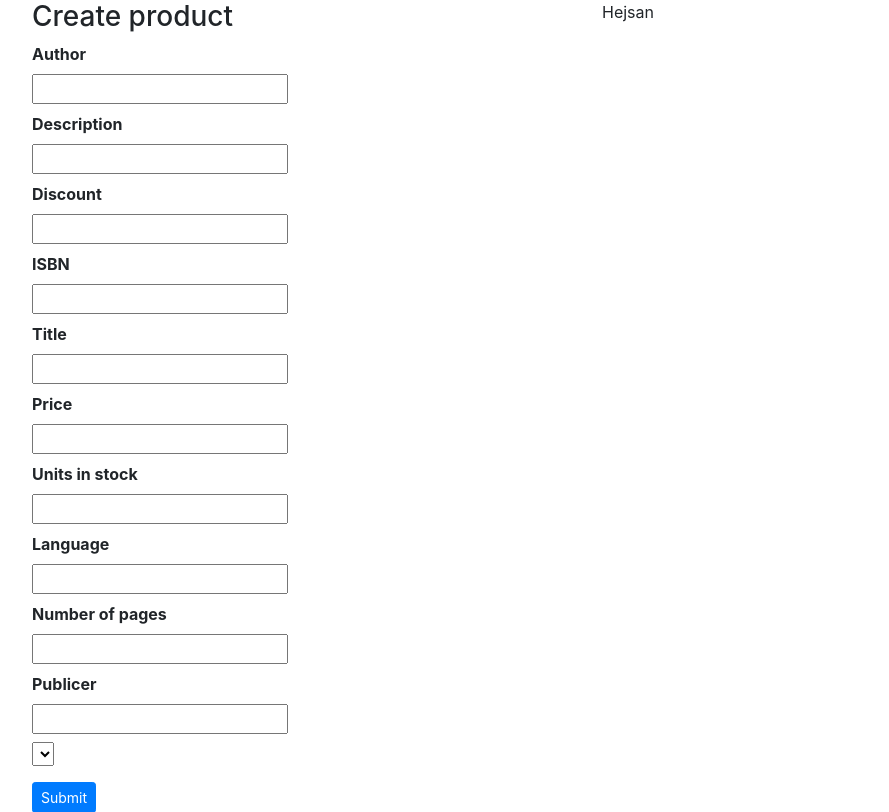
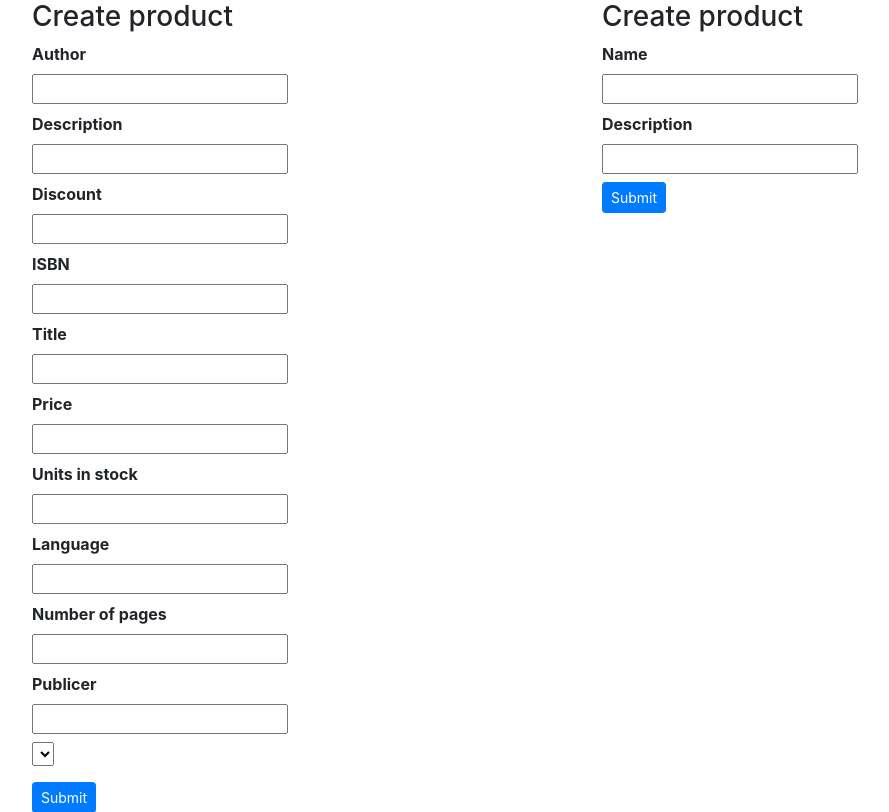
Before and after one commit to 98pontan/D0018E, a Flask app: page /admin in a window 1280 px wide. Shown: the part 56-868 px from the top of the page, without its empty margins (53-942 px from the left). Run offline with Flask 2, Linux system fonts and the light colour scheme; the visitor is signed in with stand-in values (Sample User, id 1); lists and menus that the app fills with data are empty; some libraries are stand-ins or nearby versions.

Commit message:
Add categories form added, just need the sql

```diff
--- a/app.py
+++ b/app.py
@@ -6,13 +6,13 @@ import pymysql
 from hashlib import sha3_256
 from functools import wraps
 from Models import UserForms
-from Models.AdminForms import CreateProduct
+from Models.AdminForms import CreateProduct, CreateCategory
 
 from Models.UserForms import RegisterForm, LoginForm, EditAccountForm, DeleteAccount
 
 app = Flask(__name__)
 app.secret_key = 'a4b99086395b5b714fb1856c1d6cd709'
-app.config['PERMANENT_SESSION_LIFETIME'] = timedelta(minutes=5)
+app.config['PERMANENT_SESSION_LIFETIME'] = timedelta(minutes=15)
 
 
 def login_required(f):
@@ -236,21 +236,21 @@ def deleteaccount():
 @login_required
 @admin_required
 def admin():
-    form = CreateProduct(request.form)
-    if form.validate and request.method == 'POST':
+    create_product = CreateProduct(request.form)
+    create_category = CreateCategory(request.form)
+    if CreateProduct.validate and request.method == 'POST':
         category = request.form.get("selected_category")
-        price = form.price.data
-        discount = form.discount.data
-        author = form.author.data
-        description = form.description.data
-        isbn = form.isbn.data
-        title = form.title.data
-        units_in_stock = form.units_in_stock.data
-        language = form.language.data
-        number_of_pages = form.number_of_pages.data
-        publicer = form.publicer.data
+        price = create_product.price.data
+        discount = create_product.discount.data
+        author = create_product.author.data
+        description = create_product.description.data
+        isbn = create_product.isbn.data
+        title = create_product.title.data
+        units_in_stock = create_product.units_in_stock.data
+        language = create_product.language.data
+        number_of_pages = create_product.number_of_pages.data
+        publicer = create_product.publicer.data
         print(request.form.get("selected_category"))
-
         connection = pymysql.connect(host='localhost',
                                      user='oscar',
                                      password='hejsan123',
@@ -291,7 +291,7 @@ def admin():
         flash('Product created!')
         return redirect(url_for('index'))
     elif request.method == 'GET':
-        return render_template('admin.html', form=form)
+        return render_template('admin.html', create_product=create_product, create_category=create_category)
 
 #def createproduct():
 
--- a/templates/admin.html
+++ b/templates/admin.html
@@ -5,29 +5,35 @@
         <div class="col">
             <h3>Create product</h3>
         <form method="POST" action="">
-            {# form.hidden_tag() #}
             <div class="form-group">
-                {{ render_field(form.author) }}
-                {{ render_field(form.description) }}
-                {{ render_field(form.discount) }}
-                {{ render_field(form.isbn) }}
-                {{ render_field(form.title) }}
-                {{ render_field(form.price) }}
-                {{ render_field(form.units_in_stock) }}
-                {{ render_field(form.language) }}
-                {{ render_field(form.number_of_pages) }}
-                {{ render_field(form.publicer) }}
+                {{ render_field(create_product.author) }}
+                {{ render_field(create_product.description) }}
+                {{ render_field(create_product.discount) }}
+                {{ render_field(create_product.isbn) }}
+                {{ render_field(create_product.title) }}
+                {{ render_field(create_product.price) }}
+                {{ render_field(create_product.units_in_stock) }}
+                {{ render_field(create_product.language) }}
+                {{ render_field(create_product.number_of_pages) }}
+                {{ render_field(create_product.publicer) }}
                     <select name="selected_category">
-                        {% for i in form.categories %}
+                        {% for i in create_product.categories %}
                             <option value="{{ i['Category_ID'] }}">{{ i['Name'] }}</option>
                         {% endfor %}
                     </select>
                 </div>
-            {{ form.submit(class="btn btn-primary btn-sm") }}
+            {{ create_product.submit(class="btn btn-primary btn-sm") }}
         </form>
     </div>
         <div class="col">
-            <p>Hejsan</p>
+            <h3>Create product</h3>
+            <form method="POST" action="">
+                <div class="form-group">
+                    {{ render_field(create_category.name) }}
+                    {{ render_field(create_category.description) }}
+                    {{ create_product.submit(class="btn btn-primary btn-sm") }}
+                </div>
+            </form>
         </div>
     </div>
 {% endblock %}
```
